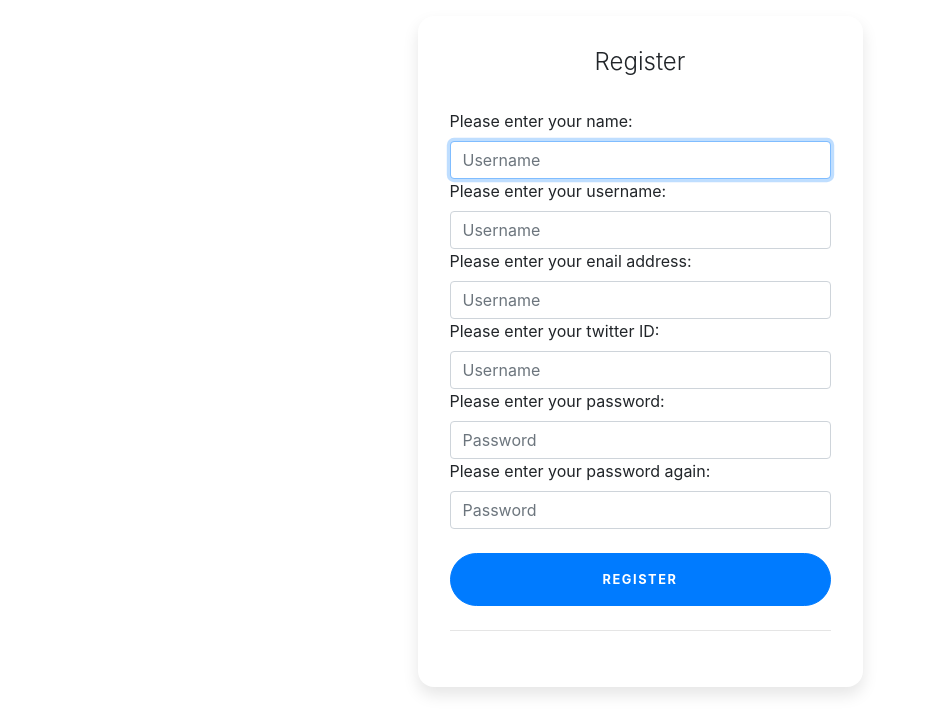
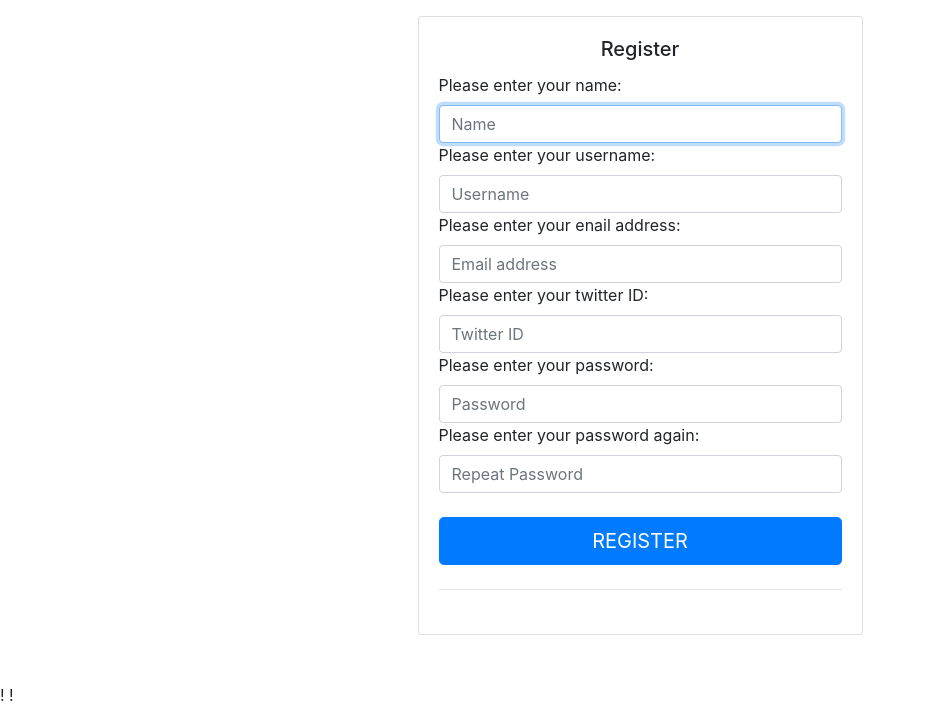
Before and after one commit to jwmwalrus/tweets-n-posts, a Symfony app: template templates/security/register.html.twig in a window 1280 px wide. Shown: the part 56-783 px from the top of the page, without its empty margins (0-925 px from the left). After the commit the page ends 757 px from the top, so only its background shows below. Run offline with Twig, Linux system fonts and the light colour scheme; the template is opened without the code that fills it, so the values that code supplies are empty; style sheets or scripts are compiled from the project's sources; some libraries are stand-ins or nearby versions.

Commit message:
Cleanup / Refactoring

```diff
--- a/assets/js/home.js
+++ b/assets/js/home.js
@@ -1,11 +1,9 @@
 import 'dist/js/app.js';
 
+import '../scss/home.scss';
+
 import {
-    HandleFetch,
-    getToken,
     handleLinks,
-    removePayload,
-    visitPage,
 } from './_utils';
 
 $(document).ready(function() {
--- a/assets/js/login.js
+++ b/assets/js/login.js
@@ -1,4 +1,6 @@
 import 'dist/js/app.js';
+
+import '../scss/signin.scss';
 
 import {
     HandleFetch,
@@ -28,7 +30,7 @@ window.handleSubmit = (event) => {
         .then(() => {
             getToken({ id: username, password })
                 .then(() => { visitPage(Routing.generate('home')); })
-                .catch(() => { $('.alert').show(); });
+                .catch(() => { $('.alert').removeAttr('hidden'); });
         })
         .catch(HandleFetch.catch);
 
--- a/assets/js/register.js
+++ b/assets/js/register.js
@@ -1,4 +1,6 @@
 import 'dist/js/app.js';
+
+import '../scss/signin.scss';
 
 import {
     HandleFetch,
@@ -22,7 +24,7 @@ window.handleSubmit = (event) => {
     const repeatPassword = document.getElementById('repeat-password').value;
 
     if (password !== repeatPassword) {
-        $('.alert-warning').show();
+        $('.alert-warning').removeAttr('hidden');
         return false;
     }
 
@@ -34,24 +36,28 @@ window.handleSubmit = (event) => {
         .then(() => {
             getToken({ id: username, password })
                 .then(() => { visitPage(Routing.generate('home')); })
-                .catch(() => { $('.alert-danger').show(); });
+                .catch(() => { visitPage(Routing.generate('login')); });
         })
-        .catch(HandleFetch.catch);
+        .catch(() => { $('.alert-danger').removeAttr('hidden'); });
 
     return false;
 };
 
 $('#username').on('blur', (event) => {
-    // TODO: remove unwsanted charactres
+    const id = event.target.id;
+    const str = $(`#${id}`).val().replace(/[^A-Za-z0-9\._]+/g, '');
+    $(`#${id}`).val(str);
 });
 
-$('#repeat-password').on('blur', () => {
+$('#repeat-password').on('blur', (event) => {
     const password = document.getElementById('password').value;
-    const repeatPassword = document.getElementById('password').value;
+    const repeatPassword = event.target.value;
+    console.log('PASSWORD: ', password);
+    console.log('REPEAT PASSWORD: ', repeatPassword);
 
     if (password !== repeatPassword) {
-        $('.alert-warning').show();
+        $('.alert-warning').removeAttr('hidden');
     } else {
-        $('.alert-warning').hide();
+        $('.alert-warning').attr('hidden');
     }
 });
--- a/assets/scss/_user.scss
+++ /dev/null
@@ -1,2 +0,0 @@
-.card-user {
-}
--- a/assets/scss/app.scss
+++ b/assets/scss/app.scss
@@ -5,10 +5,3 @@
 
 // Optional
 @import "optional";
-
-// app
-// @import "components";
-@import "signin";
-@import "home";
-@import "user";
-@import "post";
--- /dev/null
+++ b/assets/scss/user.scss
@@ -0,0 +1,5 @@
+.card-user {
+}
+
+.editable-post {
+}
--- a/src/Controller/UserController.php
+++ b/src/Controller/UserController.php
@@ -19,14 +19,15 @@ class UserController extends AbstractController
         int $id,
         EntityManagerInterface $em
     ): Response {
-        $author = $em->getRepository(User::class)->find($id);
+        $user = $em->getRepository(User::class)->find($id);
         $posts = $em->getRepository(Post::class)
                     ->findBy(
-                        ['author' => $author],
+                        ['author' => $user],
                         ['id' => 'DESC']
                     );
 
         return $this->render('user/index.html.twig', [
+            'user' => $user,
             'posts' => $posts,
         ]);
     }
--- a/templates/home/index.html.twig
+++ b/templates/home/index.html.twig
@@ -8,7 +8,7 @@ Home
 {% block stylesheets %}
 {{ parent() }}
 
-{# <link rel="stylesheet" type="text/css" media="screen" href="{{ asset('dist/css/home.css') }}"> #}
+<link rel="stylesheet" type="text/css" media="screen" href="{{ asset('dist/css/home.css') }}">
 {% endblock %}
 
 {% block body %}
@@ -23,10 +23,10 @@ Home
                         <div class="card card-homr-post my-5">
                             <div class="card-header bg-secondary text-white">
                                 <h6>{{ p.title }}</h6>
-                                <a class="btn text-white" href="#">{{ p.author.name }}</a>
+                                <p> By <a class="text-white" href="{{ path('user_show', {'id': p.author.id}) }}">{{ p.author.name }}</a></p>
                                 <p class="float-right">{{ p.createdat|date('d/m/Y g:i:s a') }}</p>
                             </div>
-                            <div class="card-bodt">
+                            <div class="card-body">
                                 <p>{{ p.content }}</p>
                             </div>
                         </div>
--- a/templates/security/login.html.twig
+++ b/templates/security/login.html.twig
@@ -8,7 +8,7 @@ Login
 {% block stylesheets %}
 {{ parent() }}
 
-{# <link rel="stylesheet" type="text/css" media="screen" href="{{ asset('dist/css/login.css') }}"> #}
+<link rel="stylesheet" type="text/css" media="screen" href="{{ asset('dist/css/login.css') }}">
 !{% endblock %}
 
 {% block body %}
@@ -40,6 +40,10 @@ Login
                       <button class="btn btn-lg btn-primary btn-block text-uppercase" type="submit">Log in</button>
                       <hr class="my-4">
                   </form>
+
+                  <div class="alert alert-danger" role="alert" hidden>
+                      Incorrect username or password!
+                  </div>
               </div>
           </div>
       </div>
--- a/templates/security/register.html.twig
+++ b/templates/security/register.html.twig
@@ -8,7 +8,7 @@ Register
 {% block stylesheets %}
 {{ parent() }}
 
-{# <link rel="stylesheet" type="text/css" media="screen" href="{{ asset('dist/css/register.css') }}"> #}
+<link rel="stylesheet" type="text/css" media="screen" href="{{ asset('dist/css/register.css') }}">
 !{% endblock %}
 
 {% block body %}
@@ -30,7 +30,7 @@ Register
                     <form class="form-signin" id="register-form" onsubmit="handleSubmit(event);">
                         <div class="form-label-group">
                             <label for="name">Please enter your name:</label>
-                            <input type="text" id="name" name="name" class="form-control" placeholder="Username" required autofocus>
+                            <input type="text" id="name" name="name" class="form-control" placeholder="Name" required autofocus>
                         </div>
                         <div class="form-label-group">
                             <label for="username">Please enter your username:</label>
@@ -38,11 +38,11 @@ Register
                         </div>
                         <div class="form-label-group">
                             <label for="email">Please enter your enail address:</label>
-                            <input type="email" id="email" name="email" class="form-control" placeholder="Username" required>
+                            <input type="email" id="email" name="email" class="form-control" placeholder="Email address" required>
                         </div>
                         <div class="form-label-group">
                             <label for="twitterid">Please enter your twitter ID:</label>
-                            <input type="text" id="twitterid" name="twitterid" class="form-control" placeholder="Username" required>
+                            <input type="text" id="twitterid" name="twitterid" class="form-control" placeholder="Twitter ID" required>
                         </div>
 
                         <div class="form-label-group">
@@ -52,7 +52,7 @@ Register
 
                         <div class="form-label-group">
                             <label for="repeat-password">Please enter your password again:</label>
-                            <input type="password" id="repeat-password" name="repeat-password" class="form-control" placeholder="Password" required>
+                            <input type="password" id="repeat-password" name="repeat-password" class="form-control" placeholder="Repeat Password" required>
                         </div>
 
                         <br>
@@ -60,6 +60,14 @@ Register
                         <button class="btn btn-lg btn-primary btn-block text-uppercase" type="submit">Register</button>
                         <hr class="my-4">
                     </form>
+
+                    <div class="alert alert-danger" role="alert" hidden>
+                        Username is already taken!
+                    </div>
+
+                    <div class="alert alert-warning" role="alert" hidden>
+                        Passwords do not match!
+                    </div>
                 </div>
             </div>
         </div>
```
Also changed, not shown: assets/js/_utils.js (+18 -23 lines), assets/js/user.js (+18 -1 lines), templates/user/index.html.twig (+19 -6 lines), assets/scss/home.scss (renamed from assets/scss/_home.scss), assets/scss/post.scss (renamed from assets/scss/_post.scss), assets/scss/signin.scss (renamed from assets/scss/_signin.scss), 1 other file.
